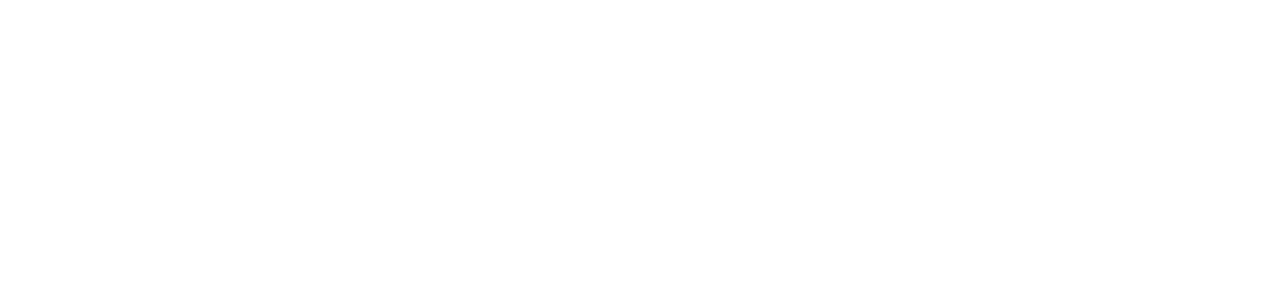
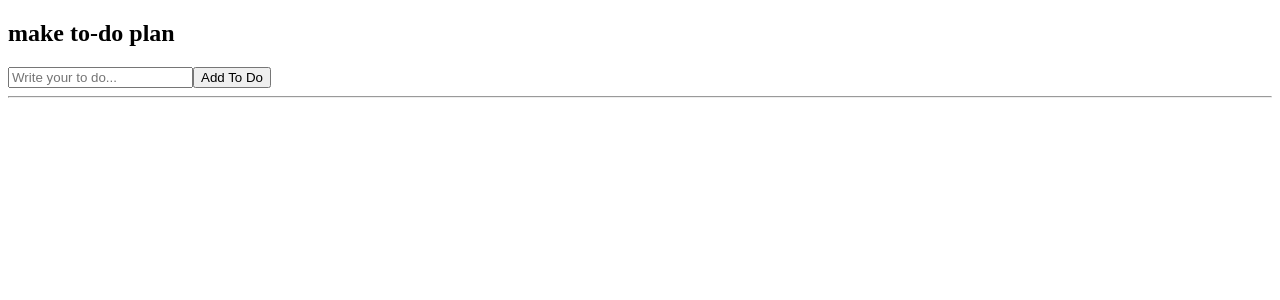
Before and after one commit to SheepEatLion/voyagers-dream, a React (Create React App) app: page / in a window 1280 px wide. Shown: the top 300 px of the page. Built offline with nearby package versions, Linux system fonts and the light colour scheme.

Commit message:
feat: add todo using state

```diff
--- a/src/App.js
+++ b/src/App.js
@@ -1,8 +1,28 @@
+import {useState} from "react";
 
 function App() {
+  const [toDo, setToDo] = useState("");
+  const [toDos, setToDos] = useState([]);
+  const onChange = (event) => setToDo(event.target.value);
+  const onSubmit = (event) => {
+    event.preventDefault();
+    if (toDo === "") {
+      return;
+    }
+    setToDos(currentArray => [toDo, ...currentArray])
+    setToDo("");
+  }
   return (
     <div>
-
+      <h2>make to-do plan</h2>
+        <form onSubmit={onSubmit}>
+          <input onChange={onChange} value={toDo} type="text" placeholder="Write your to do..." />
+          <button>Add To Do</button>
+        </form>
+      <hr />
+      <ul>
+        {toDos.map((item) => <li>{item}</li>)}
+      </ul>
     </div>
   );
 }
```
